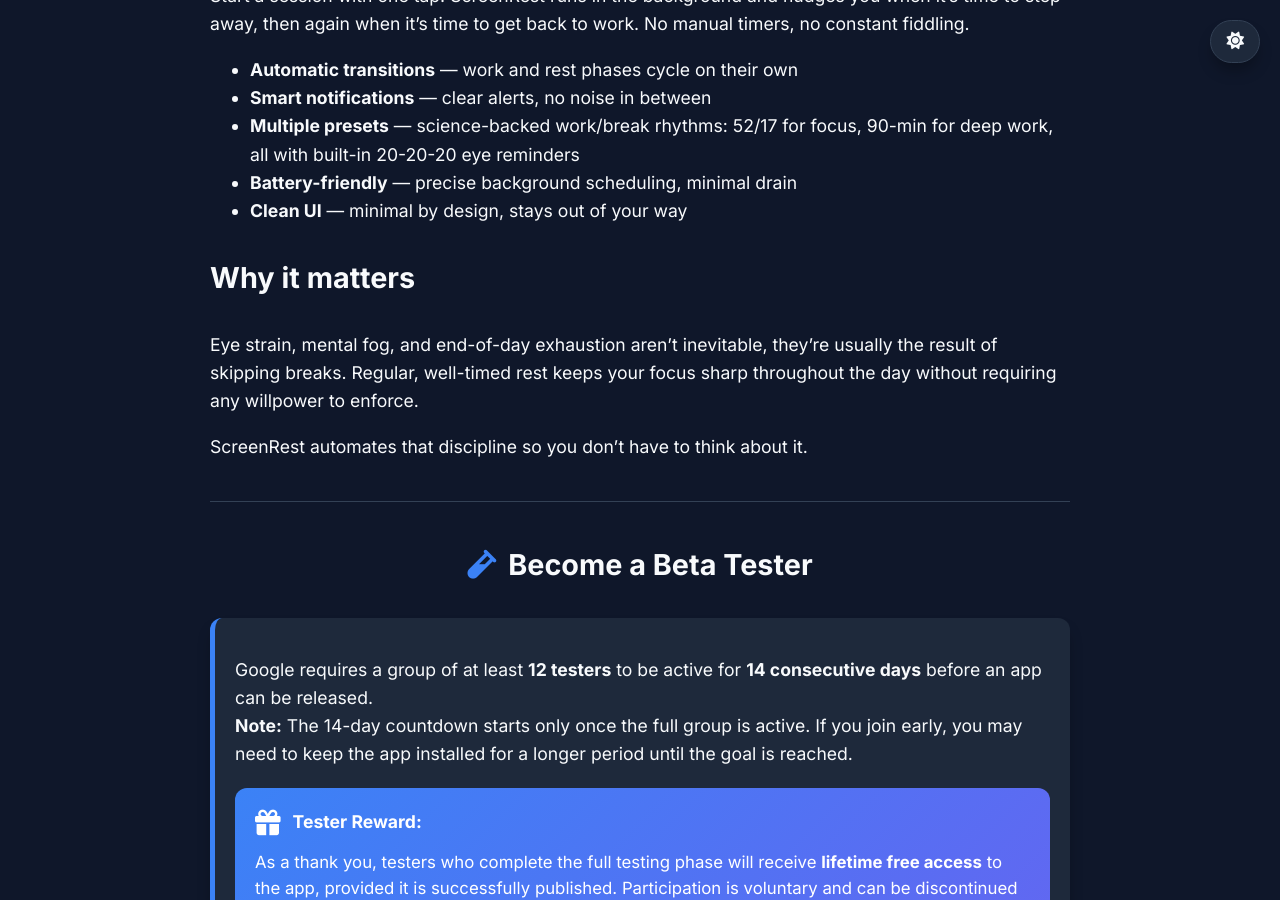
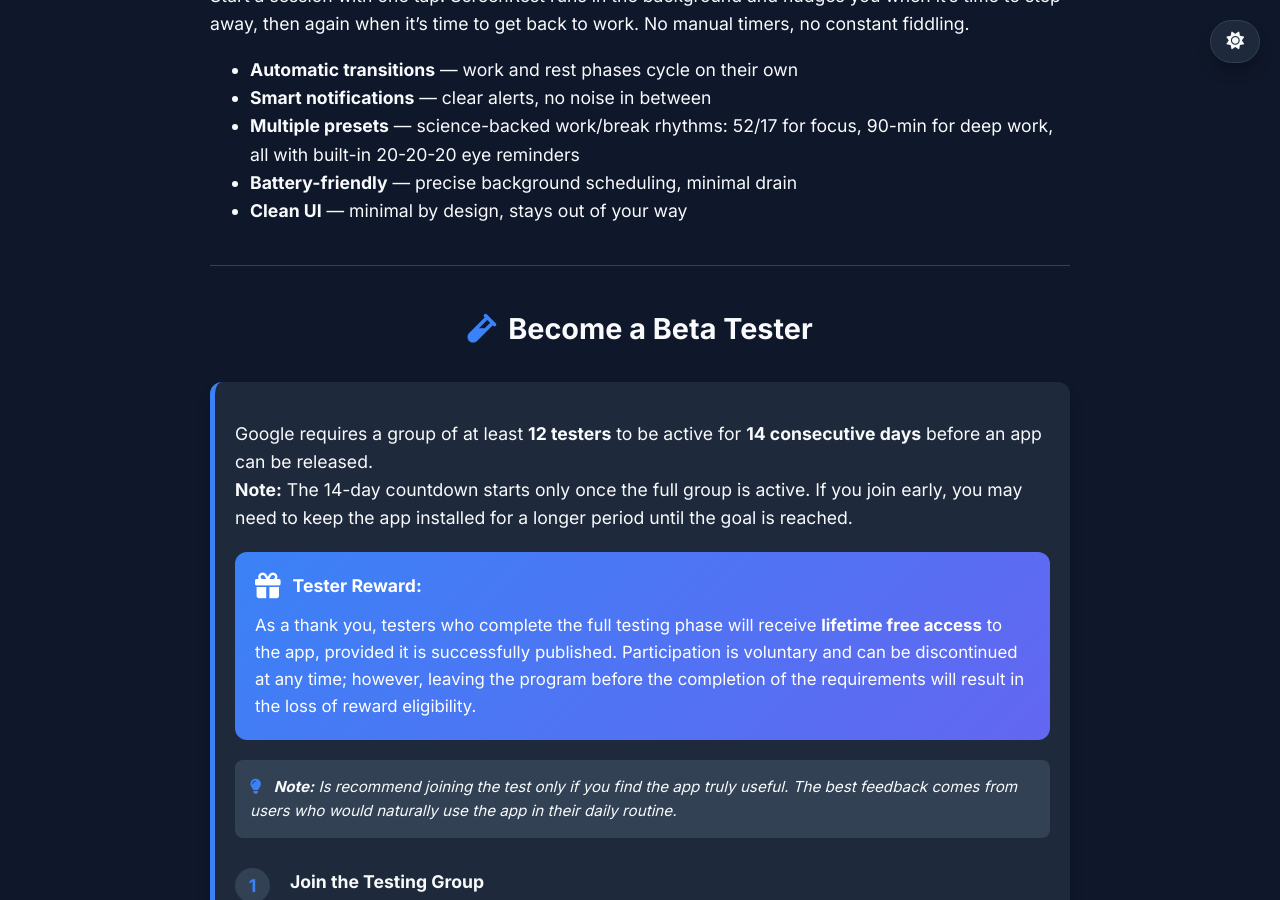
Before and after one commit to digitalcreat0r/sitoweb, a Jekyll site: the page built from _apps/screenrest.md, in a window 1280 px wide and 900 px high, scrolled down 1277 px. Built offline with Jekyll 4.4.1, drawn with Linux system fonts in a browser that asks for light colours; some of the changed text lies outside the part shown.

Commit message:
sistemazione scheda screenrest

```diff
--- a/_apps/screenrest.md
+++ b/_apps/screenrest.md
@@ -10,7 +10,7 @@
 opt_in_url: "https://play.google.com/apps/testing/com.cleverpocket.screenrest"
 ---
 
-Mind drained, eyes tired by end of day? ScreenRest automates your work/break rhythm so you stay sharp without thinking about it.
+Mind drained, eyes tired by end of day? ScreenRest automates your work/break rhythm, no thinking about setting timers manually every time.
 
 Built for developers, designers, and anyone who spends long hours in front of a screen.
 
@@ -36,9 +36,3 @@
 - **Multiple presets** — science-backed work/break rhythms: 52/17 for focus, 90-min for deep work, all with built-in 20-20-20 eye reminders
 - **Battery-friendly** — precise background scheduling, minimal drain
 - **Clean UI** — minimal by design, stays out of your way
-
-## Why it matters
-
-Eye strain, mental fog, and end-of-day exhaustion aren't inevitable, they're usually the result of skipping breaks. Regular, well-timed rest keeps your focus sharp throughout the day without requiring any willpower to enforce.
-
-ScreenRest automates that discipline so you don't have to think about it.
```
